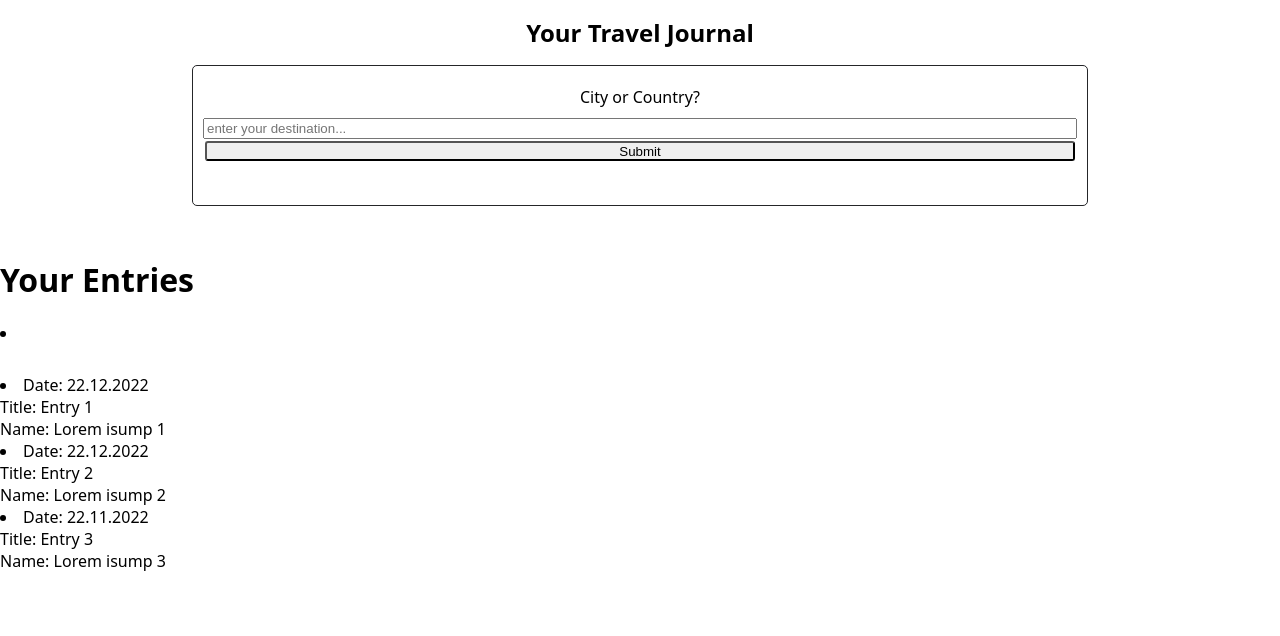
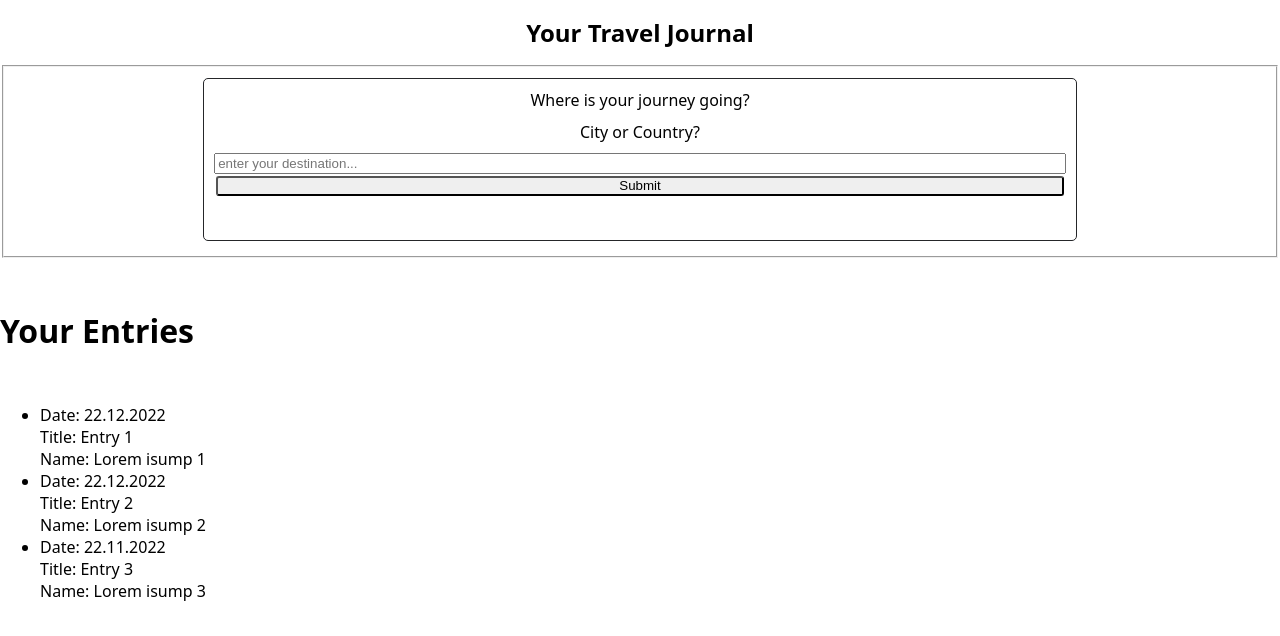
Before and after one commit to IrisHerholz/capstone-project, a Next.js app: page / in a window 1280 px wide. Shown: the top 636 px of the page. Built offline with nearby package versions, Linux system fonts and the light colour scheme.

Commit message:
fixed branch probs2

```diff
--- a/components/JournalEntryList/index.js
+++ b/components/JournalEntryList/index.js
@@ -30,7 +30,7 @@ const Li = styled.li`
   position: relative;
   top: 30px;
 `;
-const Ul = styled.li`
+const Ul = styled.ul`
   position: relative;
   top: 30px;
 `;
--- a/pages/index.js
+++ b/pages/index.js
@@ -13,10 +13,10 @@ export default function Landingpage() {
     <>
       <container>
         <Title>Your Travel Journal</Title>
-        <Form
-          onSubmit={handleSubmit}
-          aria-labelledby="Where is your journey going?"
-        >
+        <fieldset>
+          {" "}
+          <Form onSubmit={handleSubmit}>
+            <legend>Where is your journey going?</legend>
             <Label htmlFor="text">City or Country?</Label>
             <input
               type="text"
@@ -28,6 +28,7 @@ export default function Landingpage() {
             <Button type="submit">Submit</Button>
             <p>{output}</p>
           </Form>
+        </fieldset>
       </container>
       <JournalEntryList />
     </>
@@ -61,8 +62,4 @@ const Button = styled.button`
   border-radius: 3px;
   margin: 2px;
   padding: 0.5px;
-<<<<<<< HEAD
->>>>>>> main
-=======
->>>>>>> main
 `;
```
Lines whose indentation alone changed are shown as unchanged.
